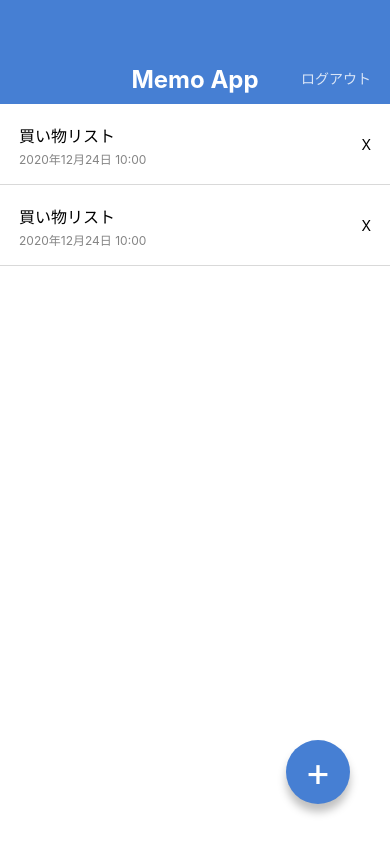
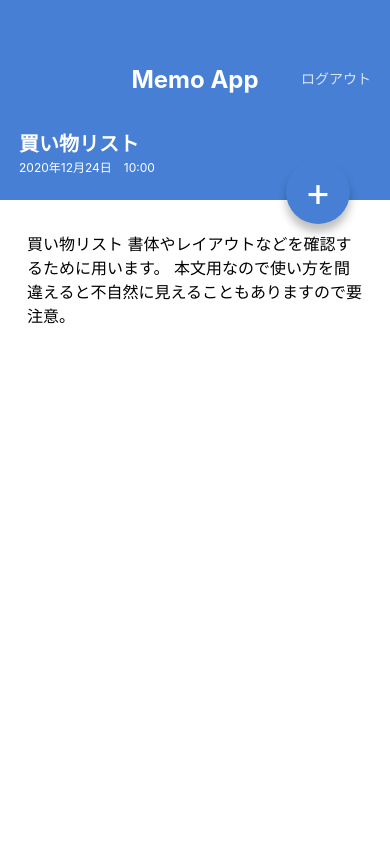
Before and after one commit to ykn307/MemoApp, a React Native app: screen / in a window 390 px wide. Built offline with nearby package versions, Linux system fonts and the light colour scheme.

Commit message:
Create MemoDetailScreen

```diff
--- a/App.jsx
+++ b/App.jsx
@@ -1,27 +1,10 @@
 import React from "react";
-import { StyleSheet, Text, View } from 'react-native';
 
-import AppBar from "./src/components/AppBar";
-import MemoList from "./src/components/MemoList";
-import CircleButton from "./src/components/CircleButton";
+import MemoListScreen from "./src/screens/MemoListScreen";
+import MemoDetailScreen from "./src/screens/MemoDetailScreen";
 
 export default function App() {
   return (
-    <View style={styles.container}>
-
-      <AppBar/>
-      <MemoList/>
-      <CircleButton>+</CircleButton>
-
-    </View>
+    <MemoDetailScreen/>
   );
 }
-
-const styles = StyleSheet.create({
-  container: {
-    flex: 1,
-    backgroundColor: 'white',
-  },
-
-
-});
--- a/src/components/CircleButton.jsx
+++ b/src/components/CircleButton.jsx
@@ -1,12 +1,12 @@
 import React from "react";
 import {View, Text,StyleSheet} from "react-native";
-import {string} from "prop-types";
+import {string, shape} from "prop-types";
 
 export default function CircleButton(props) {
-  const {children} = props;
+  const {children, style} = props;
 
   return (
-  <View  style={styles.circleButton}>
+  <View  style={[styles.circleButton, style]}>
     <Text style={styles.circleButtonLabel}>{children}</Text>
   </View>
   );
@@ -14,7 +14,12 @@
 
 CircleButton.propTypes ={
   children:string.isRequired,
+  style: shape(),
 };
+
+CircleButton.defaultProps = {
+  style: null,
+}
 
 
 
--- /dev/null
+++ b/src/screens/MemoDetailScreen.jsx
@@ -0,0 +1,60 @@
+import React from 'react';
+import {View, Text, StyleSheet, ScrollView} from "react-native";
+
+import AppBar from "../components/AppBar";
+import CircleButton from "../components/CircleButton";
+
+const MemoDetailScreen = () => {
+  return (
+    <View style={styles.container}>
+      <AppBar/>
+      <View style={styles.memoHeader}>
+        <Text style={styles.memoTitle}>買い物リスト</Text>
+        <Text style={styles.memoDate}>2020年12月24日　10:00</Text>
+      </View>
+      <ScrollView style={styles.memoBody}>
+        <Text style={styles.memoText}>
+          買い物リスト
+          書体やレイアウトなどを確認するために用います。
+          本文用なので使い方を間違えると不自然に見えることもありますので要注意。
+        </Text>
+      </ScrollView>
+      <CircleButton style={{top:160, bottom:"auto"}}>+</CircleButton>
+    </View>
+  )
+}
+
+const styles = StyleSheet.create({
+  container: {
+    flex:1,
+    backgroundColor: "#ffffff",
+  },
+  memoHeader:{
+    paddingVertical:24,
+    paddingHorizontal:19,
+    justifyContent:"center",
+    backgroundColor:"#467FD3",
+    height:96,
+  },
+  memoTitle:{
+    color:"#ffffff",
+    fontSize:20,
+    lineHeight:32,
+    fontWeight:"bold",
+  },
+  memoDate:{
+    color:"#ffffff",
+    fontSize:12,
+    lineHeight:16,
+  },
+  memoBody:{
+    paddingVertical:32,
+    paddingHorizontal: 27,
+  },
+  memoText:{
+    fontSize:16,
+    lineHeight:24,
+  },
+});
+
+export default MemoDetailScreen;
--- /dev/null
+++ b/src/screens/MemoListScreen.jsx
@@ -0,0 +1,25 @@
+import React from 'react';
+import {StyleSheet, View} from "react-native";
+
+import AppBar from "../components/AppBar";
+import MemoList from "../components/MemoList";
+import CircleButton from "../components/CircleButton";
+
+const MemoListScreen = () => {
+  return (
+    <View style={styles.container}>
+      <AppBar/>
+      <MemoList/>
+      <CircleButton>+</CircleButton>
+    </View>
+  );
+}
+
+const styles = StyleSheet.create({
+  container: {
+    flex: 1,
+    backgroundColor: 'white',
+  },
+});
+
+export default MemoListScreen;
```
